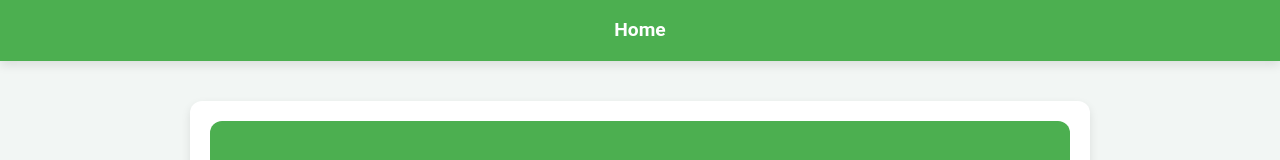
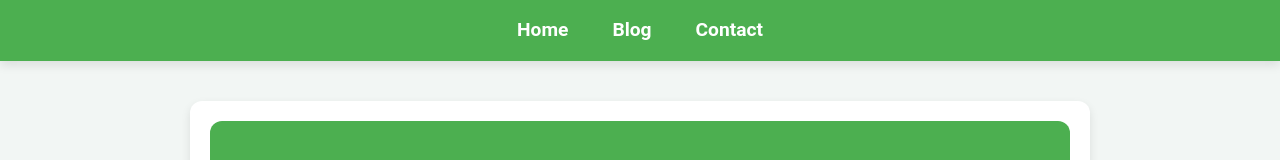
Before and after one commit to aarush67/Moringa-Seed-Germination-Instructions, a plain HTML site: page index.html in a window 1280 px wide. Shown: the top 160 px of the page. Drawn offline with Linux system fonts and the light colour scheme.

Commit message:
Update index.html

```diff
--- a/index.html
+++ b/index.html
@@ -13,6 +13,8 @@
 <nav>
     <div class="navbar">
         <a href="https://aarush67.github.io/Aarush-Seeds/" class="nav-home">Home</a>
+        <a href="https://aarush67.github.io/Aarush-Seeds/blogs.html/" class="nav-blog">Blog</a>
+        <a href="#contact" class="nav-contact">Contact</a>
     </div>
 </nav>
     <div class="container">
```
